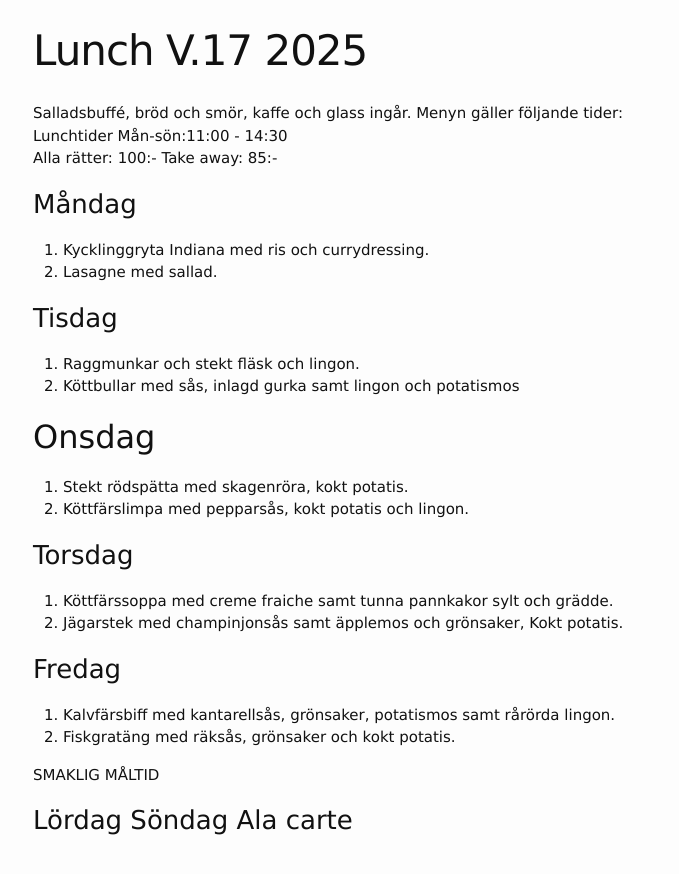
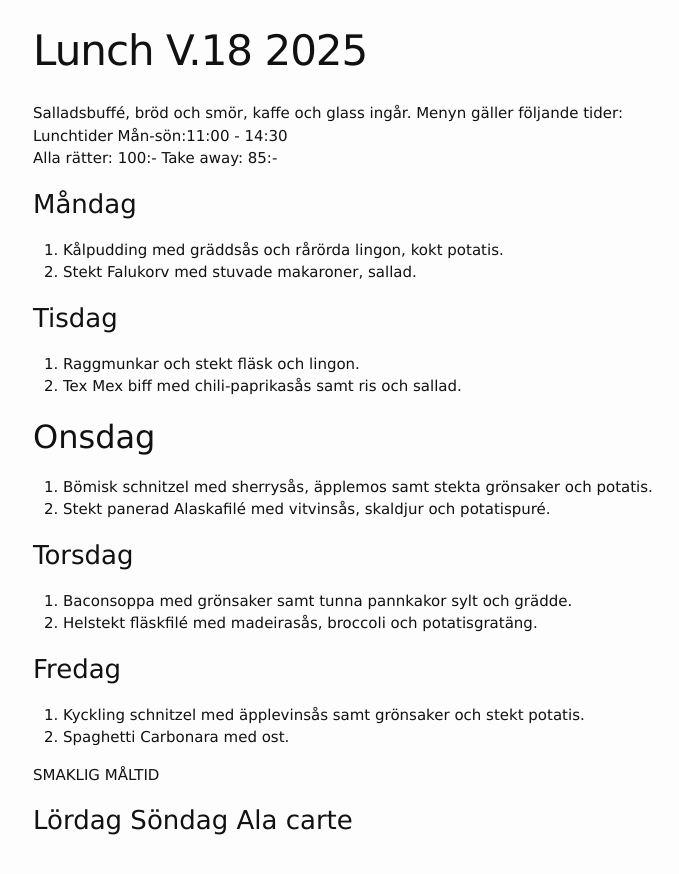
Before and after one commit to FarInn62/farinn62.github.io, a Jekyll site: the page built from lunch.md, in a window 1280 px wide. Shown: the top 874 px of the page, without its empty margins (237-916 px from the left). Built offline with Jekyll 4.4.1, drawn with Linux system fonts in a browser that asks for light colours.

Commit message:
Update lunch.md

```diff
--- a/lunch.md
+++ b/lunch.md
@@ -1,6 +1,6 @@
 ---
 layout: foodmenu
-title: Lunch V.17 2025
+title: Lunch V.18 2025
 permalink: /lunch/
 published: true
 ---
@@ -11,28 +11,28 @@ Alla rätter: 100:- Take away: 85:-
 
 ### Måndag
 
-1. Kycklinggryta Indiana med ris och currydressing.
-2. Lasagne med sallad.
+1. Kålpudding med gräddsås och rårörda lingon, kokt potatis.
+2. Stekt Falukorv med stuvade makaroner, sallad.
 
 ### Tisdag
 
 1. Raggmunkar och stekt fläsk och lingon.
-2. Köttbullar med sås, inlagd gurka samt lingon och potatismos
+2. Tex Mex biff med chili-paprikasås samt ris och sallad.
 
 ## Onsdag
 
-1. Stekt rödspätta med skagenröra, kokt potatis.
-2. Köttfärslimpa med pepparsås, kokt potatis och lingon.
+1. Bömisk schnitzel med sherrysås, äpplemos samt stekta grönsaker och potatis.
+2. Stekt panerad Alaskafilé med vitvinsås, skaldjur och potatispuré.
 
 ### Torsdag
 
-1. Köttfärssoppa med creme fraiche samt tunna pannkakor sylt och grädde.
-2. Jägarstek med champinjonsås samt äpplemos och grönsaker, Kokt potatis.
+1. Baconsoppa med grönsaker samt tunna pannkakor sylt och grädde.
+2. Helstekt fläskfilé med madeirasås, broccoli och potatisgratäng.
 
 ### Fredag
 
-1. Kalvfärsbiff med kantarellsås, grönsaker, potatismos samt rårörda lingon.
-2. Fiskgratäng med räksås, grönsaker och kokt potatis.
+1. Kyckling schnitzel med äpplevinsås samt grönsaker och stekt potatis.
+2. Spaghetti Carbonara med ost.
 
 SMAKLIG MÅLTID
 
```
